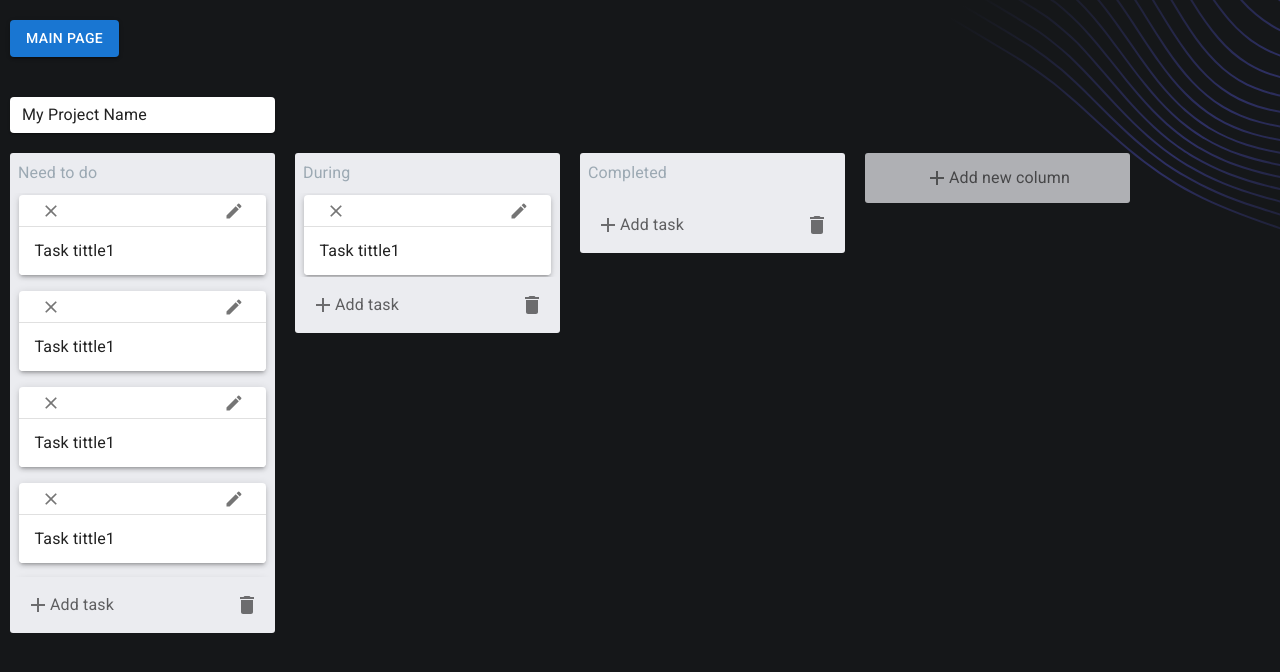
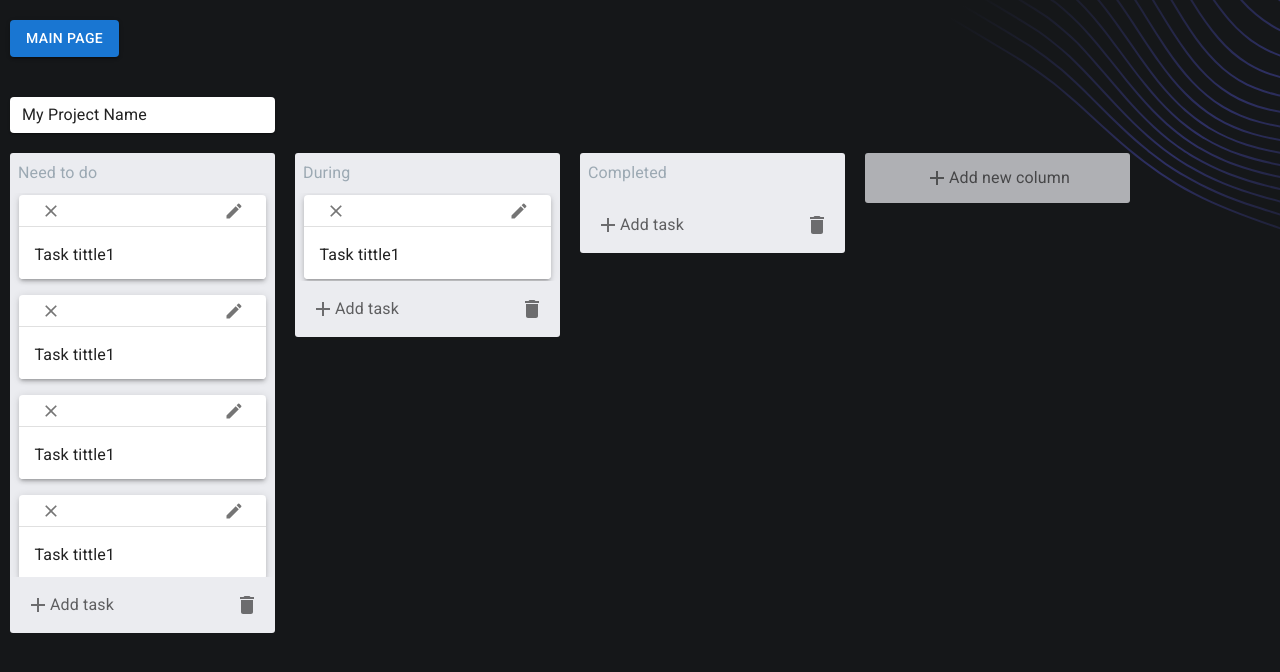
Before and after one commit to ArkhipovAnatoly/project-managment-app, a React (Create React App) app: page /board in a window 1280 px wide. Shown: the top 672 px of the page. Built offline with nearby package versions, Linux system fonts and the light colour scheme.

Commit message:
refactor: change styles for tasks title and description

```diff
--- a/src/pages/BoardsPage/BoardColumns/ColumnTasks.tsx
+++ b/src/pages/BoardsPage/BoardColumns/ColumnTasks.tsx
@@ -110,10 +110,16 @@ function ColumnTasks(props: ColumnTasks) {
             </Box>
             <Accordion elevation={0}>
               <AccordionSummary aria-controls="panel1a-content" id="panel1a-header">
-                <Typography>{tasks.taskTittle}</Typography>
+                <Typography sx={{ mt: '4px', display: 'flex', flexWrap: 'wrap' }}>
+                  {tasks.taskTittle}
+                </Typography>
               </AccordionSummary>
               <AccordionDetails>
-                <Typography variant="body2" color="text.secondary">
+                <Typography
+                  variant="body2"
+                  color="text.secondary"
+                  sx={{ mt: '4px', display: 'flex', flexWrap: 'wrap' }}
+                >
                   {tasks.taskOption}
                 </Typography>
               </AccordionDetails>
```
